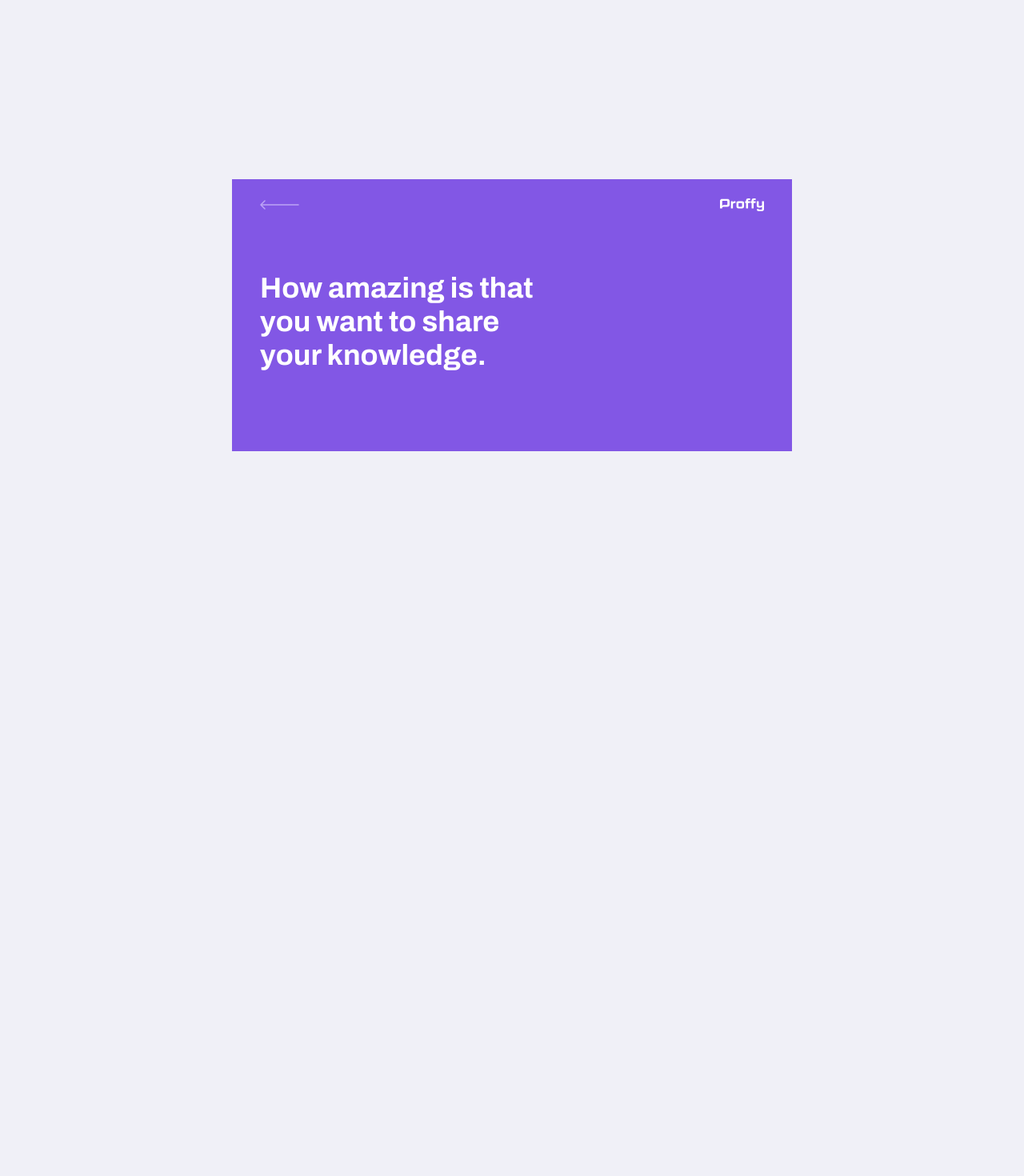
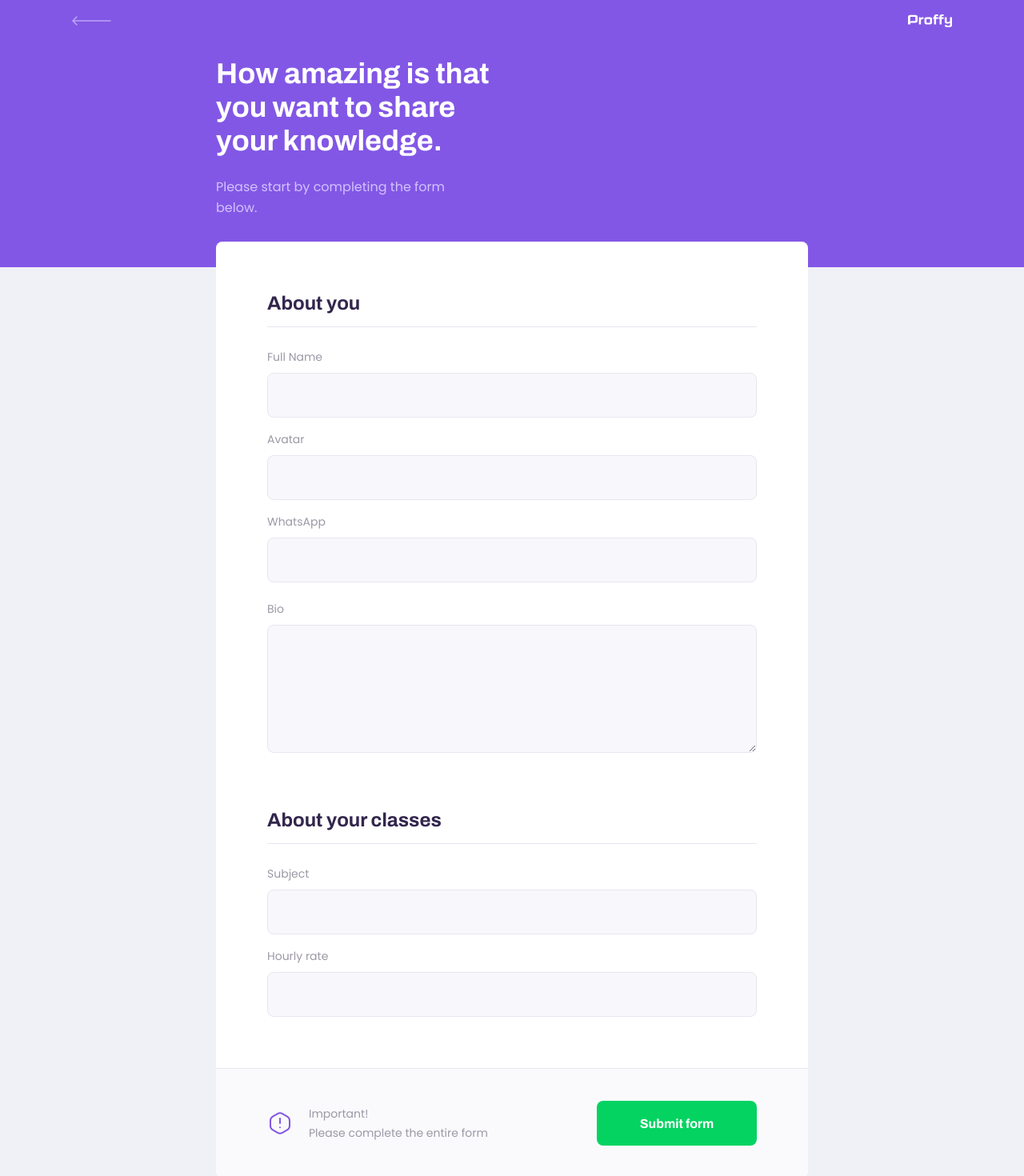
Before and after one commit to feernandobraga/next-level-week-2, a React (Create React App) app in the folder web/: page /give-classes in a window 1280 px wide. Shown: the part 6-1476 px from the top of the page at 80% size. Before the commit the page ends 800 px from the top, so only its background shows below. Built offline with nearby package versions, Linux system fonts and the light colour scheme.

Commit message:
add custom buttons and styling to teacher form page

```diff
--- /dev/null
+++ b/web/src/components/Input/index.tsx
@@ -0,0 +1,19 @@
+import React, { InputHTMLAttributes } from "react";
+
+import "./styles.css";
+
+interface InputProps extends InputHTMLAttributes<HTMLInputElement> {
+  name: string;
+  label: string;
+}
+
+const Input: React.FC<InputProps> = ({ label, name, ...rest }) => {
+  return (
+    <div className="input-block">
+      <label htmlFor={name}>{label}</label>
+      <input type="text" id={name} {...rest} />
+    </div>
+  );
+};
+
+export default Input;
--- /dev/null
+++ b/web/src/components/Input/styles.css
@@ -0,0 +1,36 @@
+.input-block {
+  position: relative;
+}
+
+.input-block + .input-block {
+  margin-top: 1.4rem;
+}
+
+.input-block label {
+  font-size: 1.4rem;
+}
+
+.input-block input {
+  width: 100%;
+  height: 5.6rem;
+  margin-top: 0.8rem;
+  border-radius: 0.8rem;
+  background: var(--color-input-background);
+  border: 1px solid var(--color-line-in-white);
+  outline: 0;
+  padding: 1.6rem;
+  font: 1.6rem Archivo;
+}
+
+.input-block:focus-within::after {
+  /* focus-within is a way to style the input-block IF the input within(inside of it) in on focus */
+  /* the selector above reads: insert something (::after) at the end of the input-block when the input inside of it is on focus  */
+  width: calc(100% - 3.2rem);
+  height: 2px;
+  content: "";
+  background: var(--color-primary-light);
+  position: absolute;
+  left: 1.6rem;
+  right: 1.6rem;
+  bottom: 0;
+}
--- a/web/src/components/PageHeader/index.tsx
+++ b/web/src/components/PageHeader/index.tsx
@@ -9,6 +9,7 @@ import "./styles.css";
 
 interface PageHeaderProps {
   title: string;
+  description?: string;
 }
 
 const PageHeader: React.FC<PageHeaderProps> = (props) => {
@@ -23,6 +24,9 @@ const PageHeader: React.FC<PageHeaderProps> = (props) => {
 
       <div className="header-content">
         <strong>{props.title}</strong>
+
+        {props.description && <p>{props.description}</p>}
+
         {props.children}
       </div>
     </header>
--- a/web/src/components/PageHeader/styles.css
+++ b/web/src/components/PageHeader/styles.css
@@ -40,6 +40,14 @@
   color: var(--color-title-in-primary);
 }
 
+.page-header .header-content p {
+  max-width: 30rem;
+  font-size: 1.6rem;
+  line-height: 2.6rem;
+  color: var(--color-text-in-primary);
+  margin-top: 2.4rem;
+}
+
 @media (min-width: 700px) {
   .page-header {
     height: 340px;
--- /dev/null
+++ b/web/src/components/Textarea/index.tsx
@@ -0,0 +1,19 @@
+import React, { TextareaHTMLAttributes } from "react";
+
+import "./styles.css";
+
+interface TextareaProps extends TextareaHTMLAttributes<HTMLTextAreaElement> {
+  name: string;
+  label: string;
+}
+
+const Textarea: React.FC<TextareaProps> = ({ label, name, ...rest }) => {
+  return (
+    <div className="textarea-block">
+      <label htmlFor={name}>{label}</label>
+      <textarea id={name} {...rest} />
+    </div>
+  );
+};
+
+export default Textarea;
--- /dev/null
+++ b/web/src/components/Textarea/styles.css
@@ -0,0 +1,36 @@
+.textarea-block {
+  position: relative;
+}
+
+.textarea-block + .textarea-block {
+  margin-top: 1.4rem;
+}
+
+.textarea-block label {
+  font-size: 1.4rem;
+}
+
+.textarea-block textarea {
+  width: 100%;
+  height: 16rem;
+  margin-top: 0.8rem;
+  border-radius: 0.8rem;
+  background: var(--color-input-background);
+  border: 1px solid var(--color-line-in-white);
+  outline: 0;
+  resize: vertical;
+  min-height: 8rem;
+  padding: 1.2rem 1.6rem;
+  font: 1.6rem Archivo;
+}
+
+.textarea-block:focus-within::after {
+  width: calc(100% - 3.2rem);
+  height: 2px;
+  content: "";
+  background: var(--color-primary-light);
+  position: absolute;
+  left: 1.6rem;
+  right: 1.6rem;
+  bottom: 8px;
+}
--- a/web/src/pages/TeacherForm/index.tsx
+++ b/web/src/pages/TeacherForm/index.tsx
@@ -1,10 +1,46 @@
 import React from "react";
+import Input from "../../components/Input";
 import PageHeader from "../../components/PageHeader";
+
+import warningIcon from "../../assets/images/icons/warning.svg";
+
+import "./styles.css";
+import Textarea from "../../components/Textarea";
 
 function TeacherForm() {
   return (
     <div id="page-teacher-form" className="container">
-      <PageHeader title="How amazing is that you want to share your knowledge." />
+      <PageHeader
+        title="How amazing is that you want to share your knowledge."
+        description="Please start by completing the form below."
+      />
+
+      <main>
+        <fieldset>
+          <legend>About you</legend>
+
+          <Input name="name" label="Full Name" />
+          <Input name="avatar" label="Avatar" />
+          <Input name="whatsapp" label="WhatsApp" />
+          <Textarea name="bio" label="Bio" />
+        </fieldset>
+
+        <fieldset>
+          <legend>About your classes</legend>
+
+          <Input name="subject" label="Subject" />
+          <Input name="cost" label="Hourly rate " />
+        </fieldset>
+
+        <footer>
+          <p>
+            <img src={warningIcon} alt="Important Warning" />
+            Important! <br />
+            Please complete the entire form
+          </p>
+          <button type="button">Submit form</button>
+        </footer>
+      </main>
     </div>
   );
 }
--- /dev/null
+++ b/web/src/pages/TeacherForm/styles.css
@@ -0,0 +1,118 @@
+#page-teacher-form {
+  width: 100vw;
+  height: 100vh;
+}
+
+#page-teacher-form .page-header .header-content {
+  margin-bottom: 6.4rem;
+}
+
+#page-teacher-form main {
+  background: var(--color-box-base);
+  width: 100%;
+  max-width: 74rem;
+  border-radius: 0.8rem;
+  margin: -3.2rem auto 3.2rem;
+  padding-top: 6.4rem;
+  overflow: hidden;
+}
+
+#page-teacher-form main fieldset {
+  border: 0;
+  padding: 0 2.4rem;
+}
+
+#page-teacher-form main fieldset + fieldset {
+  margin-top: 6.4rem;
+}
+
+#page-teacher-form main fieldset legend {
+  font: 700 2.4rem Archivo;
+  color: var(--color-text-title);
+  margin-bottom: 2.4rem;
+  display: flex;
+  align-items: center;
+  justify-content: space-between;
+  width: 100%;
+  padding-bottom: 1.6rem;
+  border-bottom: 1px solid var(--color-line-in-white);
+}
+
+#page-teacher-form main fieldset .input-block + .textarea-block {
+  margin-top: 2rem;
+}
+
+#page-teacher-form main label {
+  color: var(--color-text-complement);
+}
+
+#page-teacher-form main footer {
+  padding: 4rem 2.4rem;
+  background: var(--color-box-footer);
+  border-top: 1px solid var(--color-line-in-white);
+  margin-top: 6.4rem;
+}
+
+#page-teacher-form main footer p {
+  display: flex;
+  align-items: center;
+  justify-content: center;
+  font-size: 1.4rem;
+  line-height: 2.4rem;
+  color: var(--color-text-complement);
+}
+
+#page-teacher-form main footer p img {
+  margin-right: 2rem;
+}
+
+#page-teacher-form main footer button {
+  width: 100%;
+  height: 5.6rem;
+  background: var(--color-secundary);
+  color: var(--color-button-text);
+  border: 0;
+  border-radius: 0.8rem;
+  cursor: pointer;
+  font: 700 1.6rem Archivo;
+  display: flex;
+  align-items: center;
+  justify-content: center;
+  text-decoration: none;
+  transition: background-color 0.2s;
+  margin-top: 3.2rem;
+}
+
+#page-teacher-form main footer button:hover {
+  background: var(--color-secundary-dark);
+}
+
+@media (min-width: 700px) {
+  #page-teacher-form {
+    max-width: 100vw;
+  }
+
+  #page-teacher-form .page-header .header-content {
+    margin-bottom: 0;
+  }
+
+  #page-teacher-form main fieldset {
+    padding: 0 6.4rem;
+  }
+
+  #page-teacher-form main footer {
+    padding: 4rem 6.4rem;
+    display: flex;
+    align-items: center;
+    justify-content: space-between;
+  }
+
+  #page-teacher-form main footer p {
+    justify-content: space-between;
+  }
+
+  #page-teacher-form main footer button {
+    width: 20rem;
+    margin-top: 0;
+  }
+}
--- a/web/src/pages/TeacherList/index.tsx
+++ b/web/src/pages/TeacherList/index.tsx
@@ -1,4 +1,5 @@
 import React from "react";
+import Input from "../../components/Input";
 import PageHeader from "../../components/PageHeader";
 import TeacherItem from "../../components/TeacherItem";
 
@@ -9,20 +10,9 @@ function TeacherList() {
     <div id="page-teacher-list" className="container">
       <PageHeader title="These are the proffys available.">
         <form id="search-teachers">
-          <div className="input-block">
-            <label htmlFor="subject">Subject</label>
-            <input type="text" id="subject" />
-          </div>
-
-          <div className="input-block">
-            <label htmlFor="week_day">Week Day</label>
-            <input type="text" id="week_day" />
-          </div>
-
-          <div className="input-block">
-            <label htmlFor="time">Time</label>
-            <input type="text" id="time" />
-          </div>
+          <Input name="subject" label="Subject" />
+          <Input name="week_day" label="Day" />
+          <Input name="time" label="Time" type="time" />
         </form>
       </PageHeader>
 
--- a/web/src/pages/TeacherList/styles.css
+++ b/web/src/pages/TeacherList/styles.css
@@ -10,43 +10,6 @@
 
 #search-teachers label {
   color: var(--color-text-in-primary);
-}
-
-#search-teachers .input-block {
-  position: relative;
-}
-
-#search-teachers .input-block + .input-block {
-  margin-top: 1.4rem;
-}
-
-#search-teachers .input-block label {
-  font-size: 1.4rem;
-}
-
-#search-teachers .input-block input {
-  width: 100%;
-  height: 5.6rem;
-  margin-top: 0.8rem;
-  border-radius: 0.8rem;
-  background: var(--color-input-background);
-  border: 1px solid var(--color-line-in-white);
-  outline: 0;
-  padding: 1.6rem;
-  font: 1.6rem Archivo;
-}
-
-#search-teachers .input-block:focus-within::after {
-  /* focus-within is a way to style the input-block IF the input within(inside of it) in on focus */
-  /* the selector above reads: insert something (::after) at the end of the input-block when the input inside of it is on focus  */
-  width: calc(100% - 3.2rem);
-  height: 2px;
-  content: "";
-  background: var(--color-primary-light);
-  position: absolute;
-  left: 1.6rem;
-  right: 1.6rem;
-  bottom: 0;
 }
 
 #page-teacher-list main {
```
Also changed, not shown: 1 other file (tests, documents, lock files or other folders).
